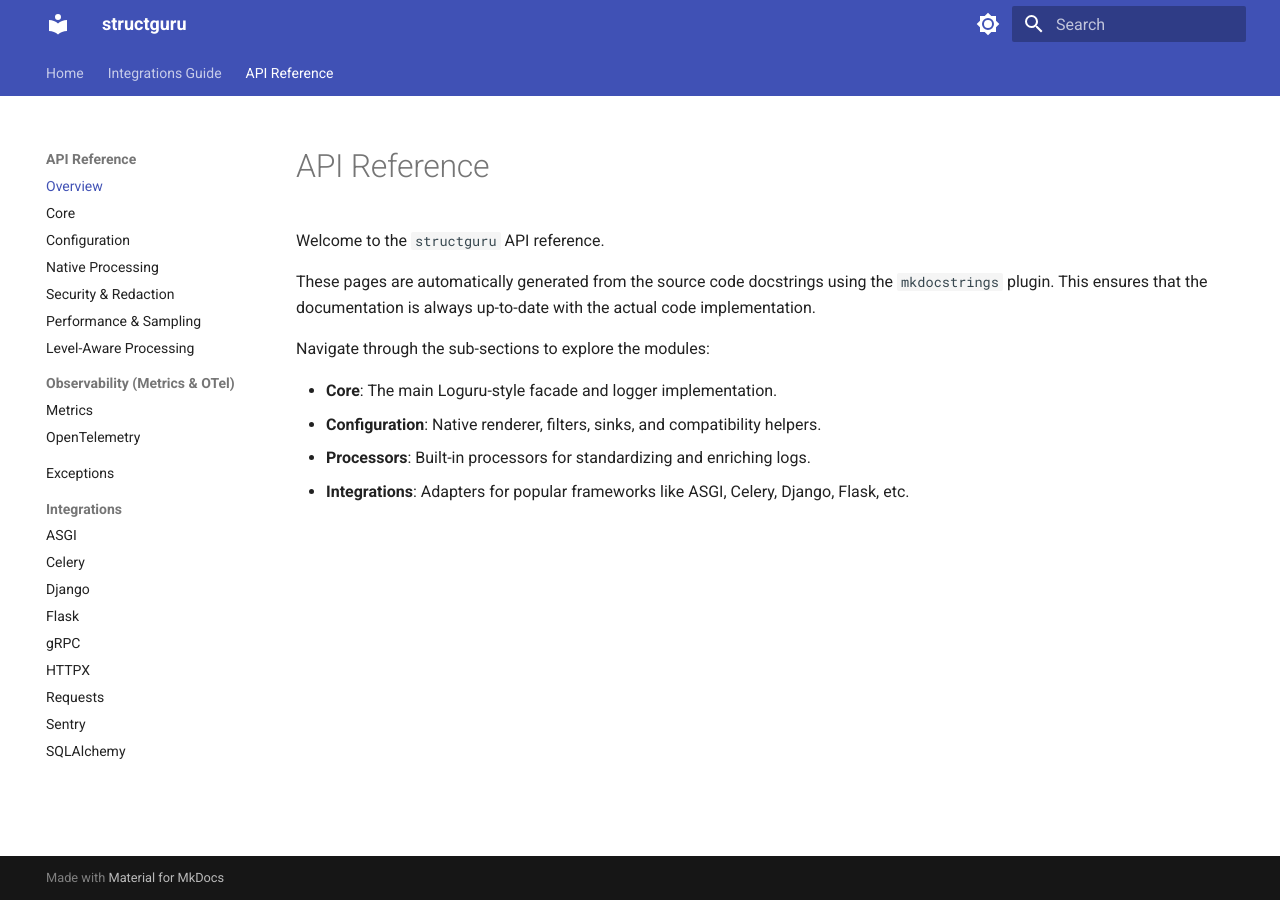
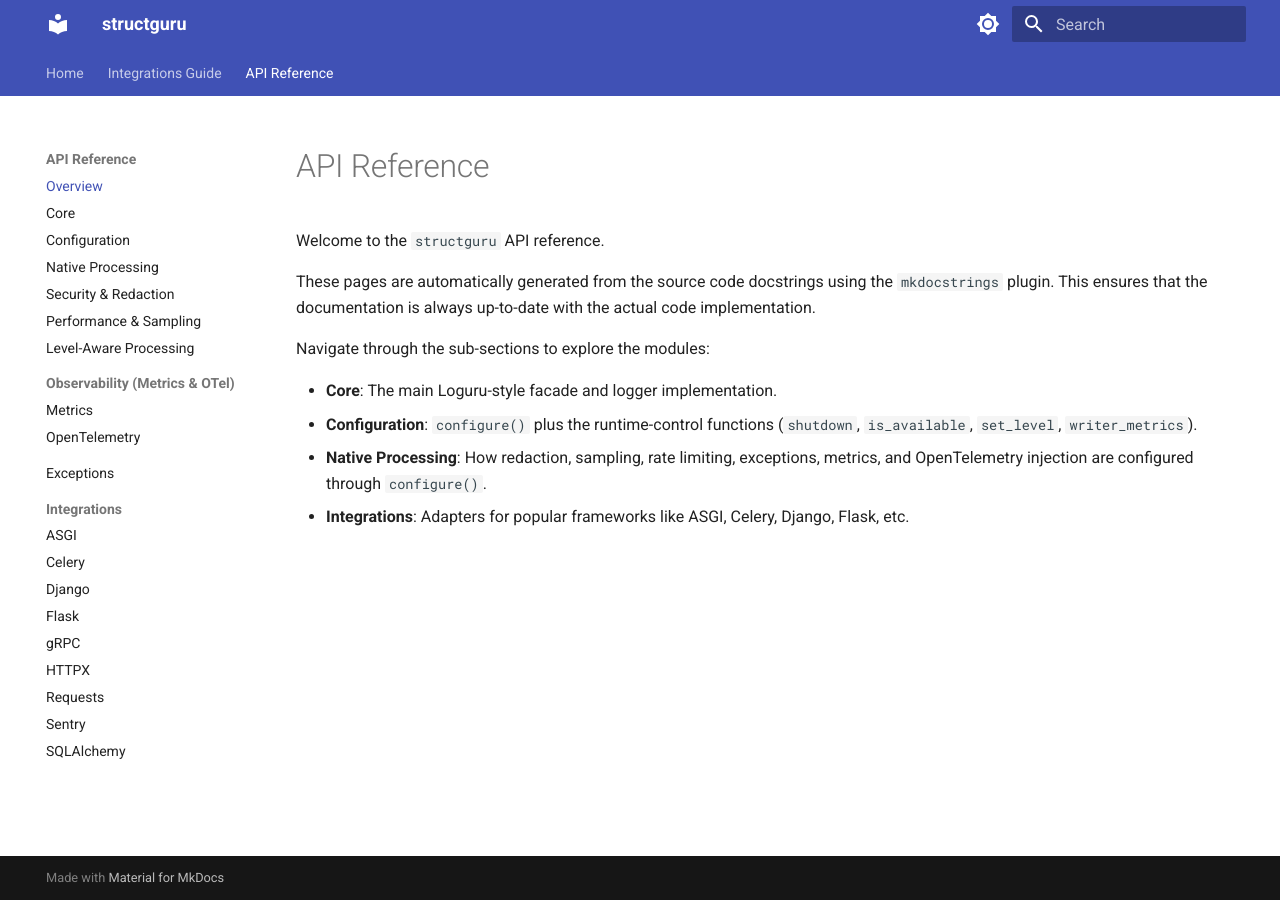
Before and after one commit to kidoz/structguru, an MkDocs documentation site: the page built from docs/api/index.md, in a window 1280 px wide. Built offline with MkDocs 1.6.1 and Material for MkDocs 9.7.7, drawn with Linux system fonts in a browser that asks for light colours.

Commit message:
Sync API docs with the renamed runtime surface

```diff
--- a/docs/api/index.md
+++ b/docs/api/index.md
@@ -7,6 +7,8 @@ These pages are automatically generated from the source code docstrings using th
 Navigate through the sub-sections to explore the modules:
 
 *   **Core**: The main Loguru-style facade and logger implementation.
-*   **Configuration**: Native renderer, filters, sinks, and compatibility helpers.
-*   **Processors**: Built-in processors for standardizing and enriching logs.
+*   **Configuration**: `configure()` plus the runtime-control functions
+    (`shutdown`, `is_available`, `set_level`, `writer_metrics`).
+*   **Native Processing**: How redaction, sampling, rate limiting, exceptions,
+    metrics, and OpenTelemetry injection are configured through `configure()`.
 *   **Integrations**: Adapters for popular frameworks like ASGI, Celery, Django, Flask, etc.
```
Also changed, not shown: README.md (+2 -2 lines), docs/api/config.md (+9 -3 lines), docs/index.md (+2 -2 lines).
